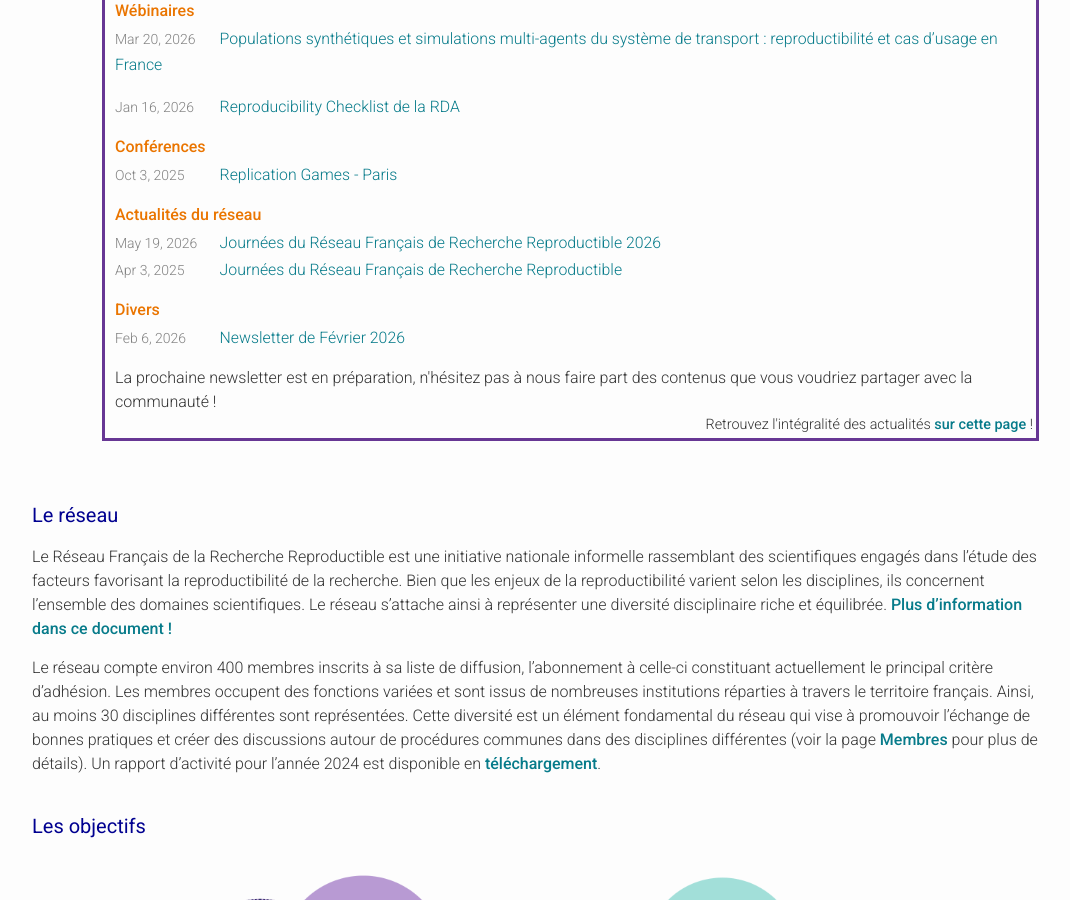
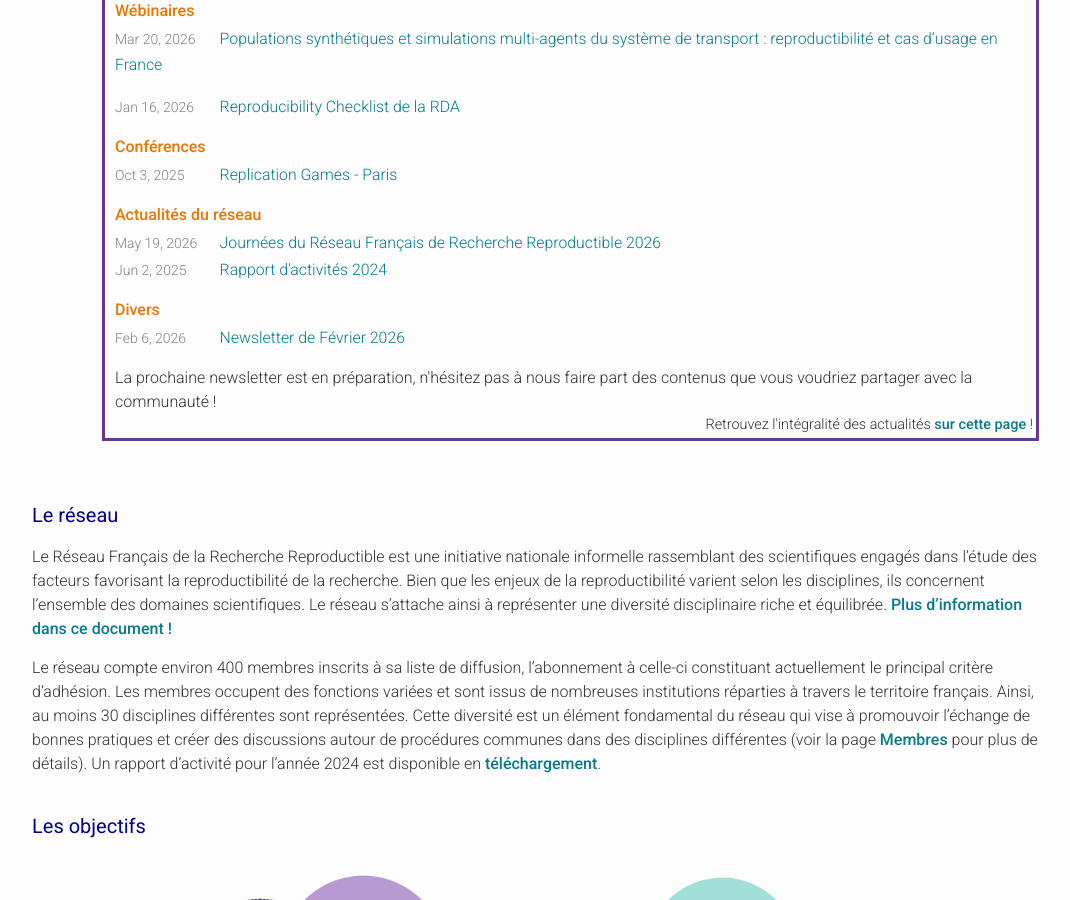
Before and after one commit to FR-RN/FR-RN, a Jekyll site: the page built from index.md, in a window 1280 px wide and 900 px high, scrolled down 497 px. Shown: the whole window, without its empty margins (98-1168 px from the left). Built offline with Jekyll 4.4.1, drawn with Linux system fonts in a browser that asks for light colours; some web fonts are replaced.

Commit message:
journées

```diff
--- a/index.md
+++ b/index.md
@@ -71,7 +71,7 @@ n_actus: 2
 
 <ul class="post-list">
  {%- assign date_format = site.minima.date_format | default: "%b %-d, %Y" -%}
-   {%- for post in site.categories.news limit:page.n_actus -%}
+   {%- for post in site.categories.news-network limit:page.n_actus -%}
     <li>
       <span class="post-meta">{{ post.date | date: date_format }}</span>
       <h3>
```
Also changed, not shown: _posts/2026-05-19-jrfrr-2026.md (+1 -1 lines).
